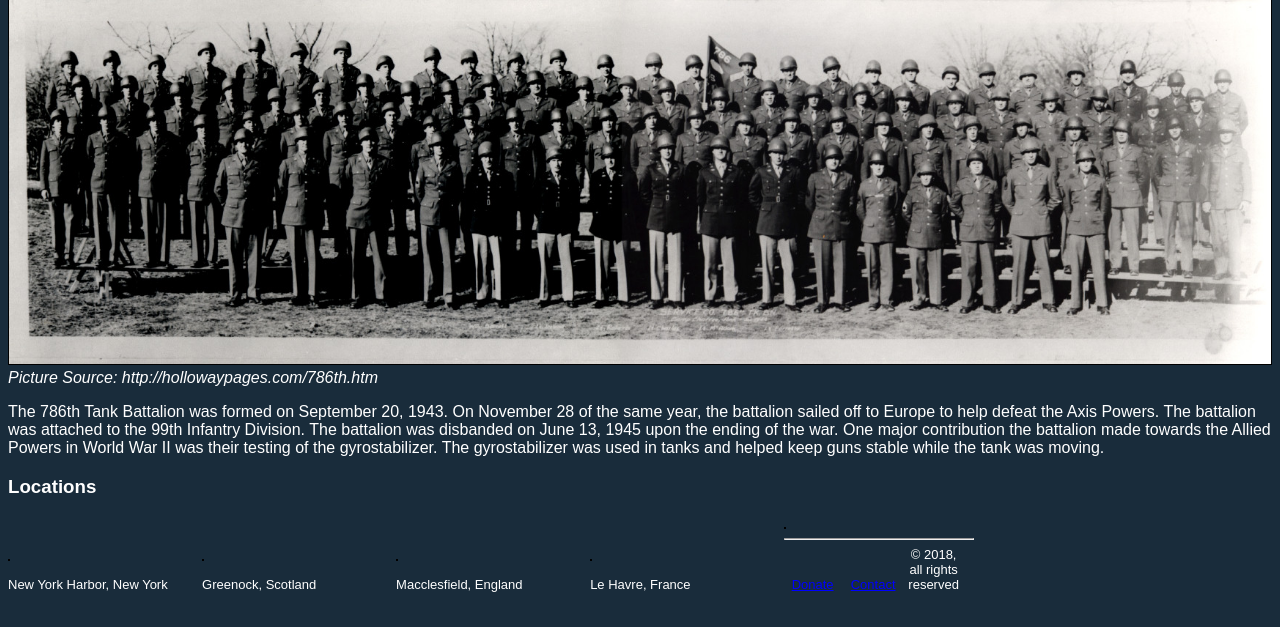
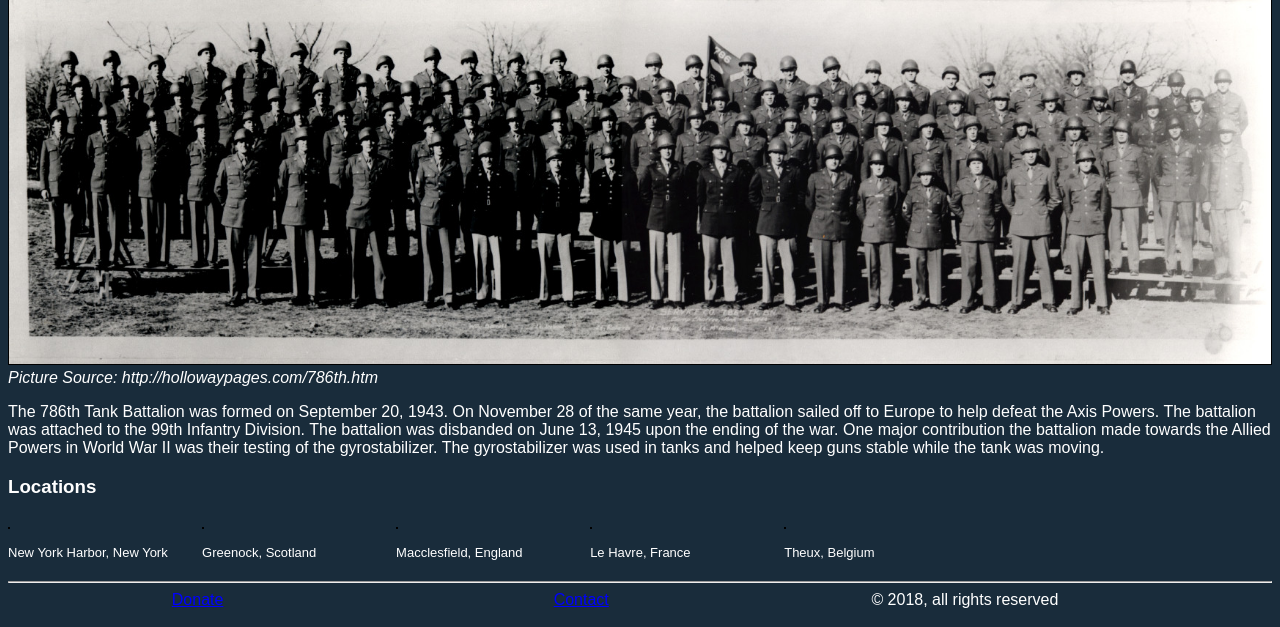
Before and after one commit to Thing342/CS3744Project, a PHP site: the page made by app/views/about.phtml in a window 1280 px wide. Shown: the part 173-800 px from the top of the page. Run offline with PHP 8.4, Linux system fonts and the light colour scheme; the template is opened without the code that fills it, so the values that code supplies are empty; some libraries are stand-ins or nearby versions.

Commit message:
subtle css edits

```diff
--- a/app/views/about.phtml
+++ b/app/views/about.phtml
@@ -29,10 +29,8 @@ include "app/views/_header.phtml"
         <div class = "locations" ><a href="https://en.wikipedia.org/wiki/Greenock"><img id="image2" src="" alt=""/></a><p>Greenock, Scotland</p></div>
         <div class = "locations" ><a href="https://en.wikipedia.org/wiki/Macclesfield"><img id="image3" src="" alt=""/></a><p>Macclesfield, England</p></div>
         <div class = "locations" ><a href="https://en.wikipedia.org/wiki/Le_Havre"><img id="image4" src="" alt=""/></a><p>Le Havre, France</p></div>
-        <div class = "locations" ><a href="https://en.wikipedia.org/wiki/Theux"><img id="image5" src="" alt
-
-</div>
-
+        <div class = "locations" ><a href="https://en.wikipedia.org/wiki/Theux"><img id="image5" src="" alt=""/></a><p>Theux, Belgium</p></div>
+</br>
 <?php
 include "app/views/_footer.phtml"
 ?>
--- a/public/css/Style.css
+++ b/public/css/Style.css
@@ -369,6 +369,7 @@ img {
   width: 15%;
 display: inline-block;
 font-size: 13px;
+
 }
 
 th, td {
```
